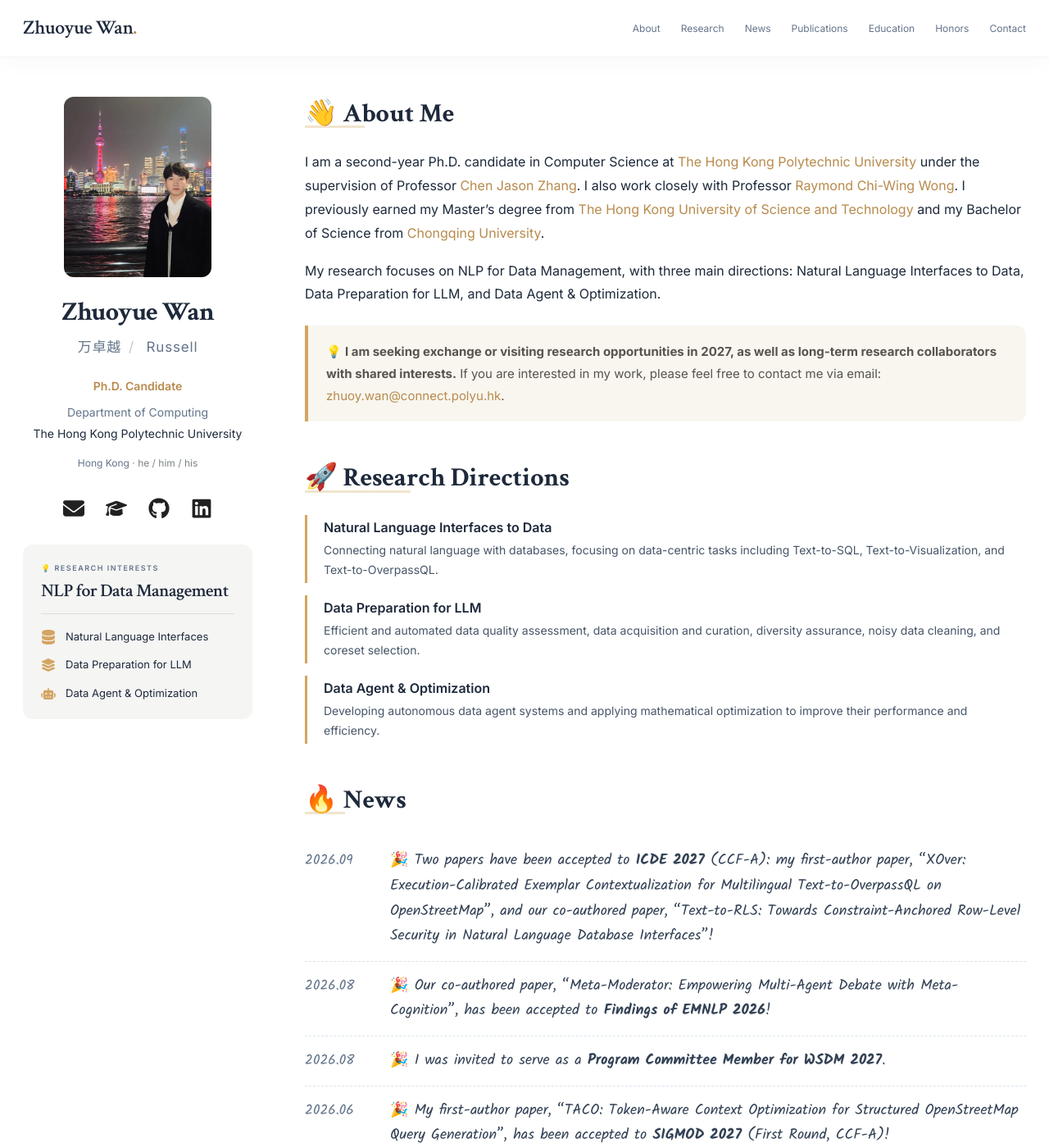
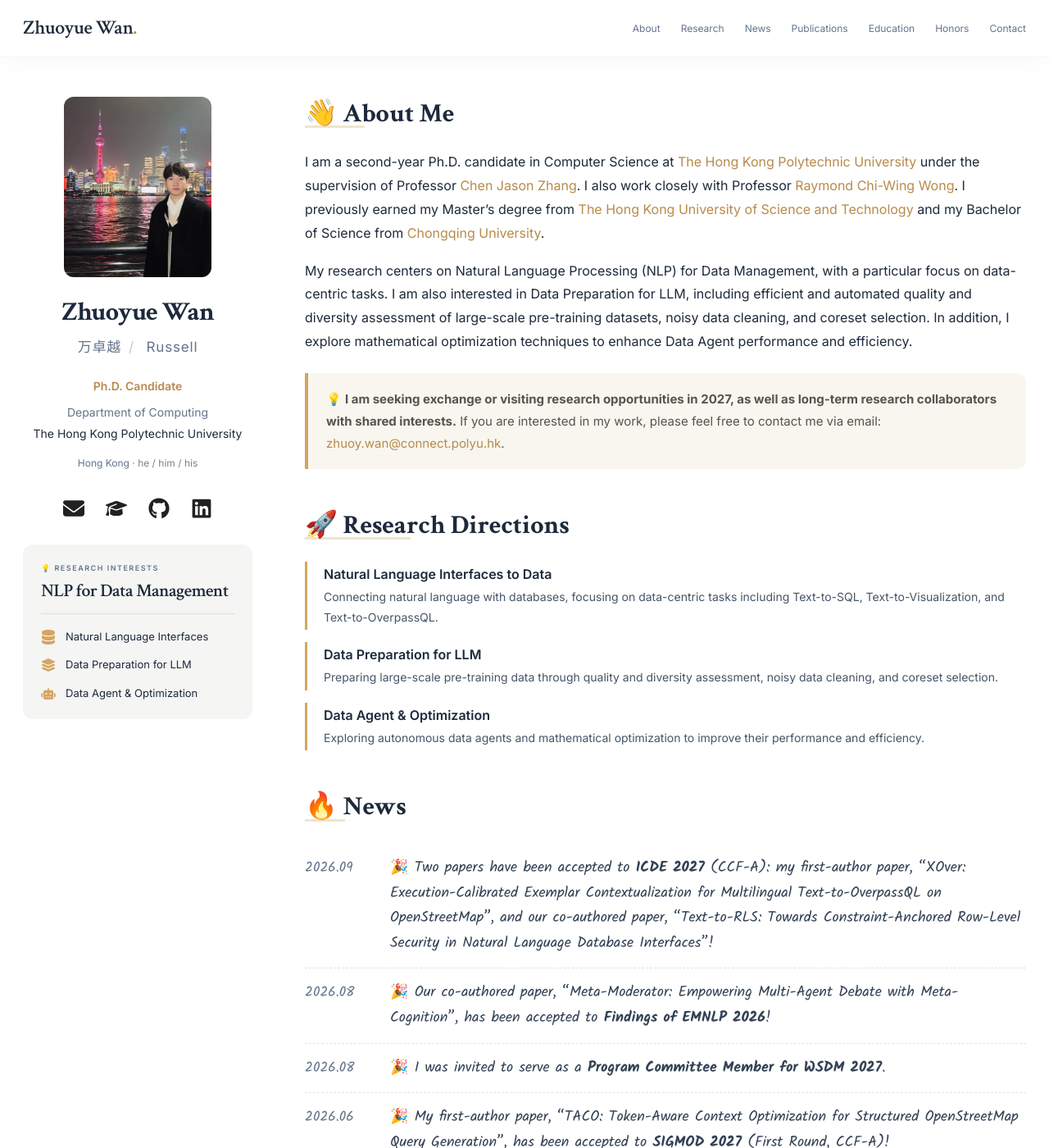
Before and after one commit to zwanah/zwanah.github.io, a Jekyll site: the page built from _pages/about.md, in a window 1280 px wide and 1400 px high. Shown: the whole window at 82% size. Built offline with Jekyll 4.4.1, drawn with Linux system fonts in a browser that asks for light colours.

Commit message:
Restore detailed research introduction and refine data preparation focus

```diff
--- a/_pages/about.md
+++ b/_pages/about.md
@@ -13,7 +13,7 @@
   <div class="section-body biography" markdown="1">
 I am a second-year Ph.D. candidate in Computer Science at [The Hong Kong Polytechnic University](https://www.polyu.edu.hk/) under the supervision of Professor [Chen Jason Zhang](https://zhangchen.info/). I also work closely with Professor [Raymond Chi-Wing Wong](https://www.cse.ust.hk/~raywong/). I previously earned my Master's degree from [The Hong Kong University of Science and Technology](https://hkust.edu.hk/) and my Bachelor of Science from [Chongqing University](https://www.cqu.edu.cn/).
 
-My research focuses on NLP for Data Management, with three main directions: Natural Language Interfaces to Data, Data Preparation for LLM, and Data Agent & Optimization.
+My research centers on Natural Language Processing (NLP) for Data Management, with a particular focus on data-centric tasks. I am also interested in Data Preparation for LLM, including efficient and automated quality and diversity assessment of large-scale pre-training datasets, noisy data cleaning, and coreset selection. In addition, I explore mathematical optimization techniques to enhance Data Agent performance and efficiency.
 
 <div class="collaboration-callout"><p>💡 <strong>I am seeking exchange or visiting research opportunities in 2027, as well as long-term research collaborators with shared interests.</strong> If you are interested in my work, please feel free to contact me via email: <a href="mailto:{{ site.author.email }}">{{ site.author.email }}</a>.</p></div>
 
@@ -24,8 +24,8 @@
   <div class="section-label section-header"><h2 id="thrust-heading"><span aria-hidden="true">🚀</span> Research Directions</h2></div>
   <div class="research-thrusts">
     <article><h3>Natural Language Interfaces to Data</h3><p>Connecting natural language with databases, focusing on data-centric tasks including Text-to-SQL, Text-to-Visualization, and Text-to-OverpassQL.</p></article>
-    <article><h3>Data Preparation for LLM</h3><p>Efficient and automated data quality assessment, data acquisition and curation, diversity assurance, noisy data cleaning, and coreset selection.</p></article>
-    <article><h3>Data Agent & Optimization</h3><p>Developing autonomous data agent systems and applying mathematical optimization to improve their performance and efficiency.</p></article>
+    <article><h3>Data Preparation for LLM</h3><p>Preparing large-scale pre-training data through quality and diversity assessment, noisy data cleaning, and coreset selection.</p></article>
+    <article><h3>Data Agent & Optimization</h3><p>Exploring autonomous data agents and mathematical optimization to improve their performance and efficiency.</p></article>
   </div>
 </section>
 
```
